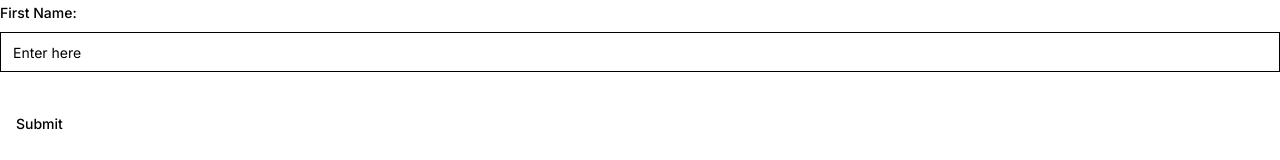
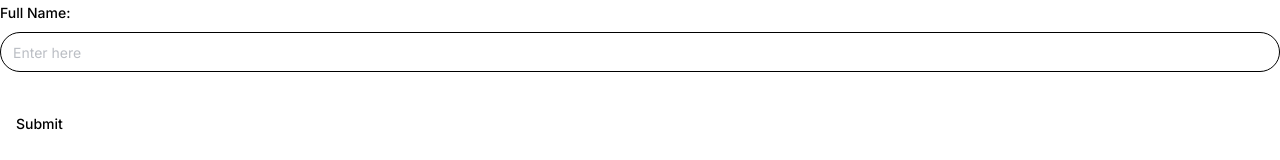
Before and after one commit to hallucinogenizer/portfolio-generator, a Next.js app in the folder frontend/: page / in a window 1280 px wide. Shown: the top 160 px of the page. Built offline with nearby package versions, Linux system fonts and the light colour scheme.

Commit message:
working name form

```diff
--- a/frontend/src/app/page.tsx
+++ b/frontend/src/app/page.tsx
@@ -2,8 +2,5 @@ import MainForm from "@/features/MainForm/MainForm";
 
 export default function Home() {
   return (
-    <main>
-      <MainForm />
-    </main>
-  );
+    <main><MainForm /></main>  )
 }
--- a/frontend/src/components/FormInput/FormInput.tsx
+++ b/frontend/src/components/FormInput/FormInput.tsx
@@ -9,7 +9,7 @@ import {
   FormLabel,
   FormMessage,
 } from "@/components/ui/form";
-import { Input } from "@/components/ui/input";
+import { Input } from "@/components/Input/Input";
 
 type Props = {
   name: string;
@@ -29,7 +29,7 @@ function FormInput({ name, label, placeholder = "Enter here", type }: Props) {
         <FormItem>
           <FormLabel>{label}</FormLabel>
           <FormControl>
-            <Input type={type} placeholder={placeholder} {...field} />
+            <Input type={type} placeholder={placeholder} errors={form.formState.errors} {...field} />
           </FormControl>
           <FormMessage />
         </FormItem>
--- /dev/null
+++ b/frontend/src/components/Input/Input.tsx
@@ -0,0 +1,31 @@
+import * as React from "react";
+import { FieldErrors } from "react-hook-form";
+
+import { cn } from "@/lib/utils";
+
+export interface InputProps
+  extends React.InputHTMLAttributes<HTMLInputElement> {
+  errors?: FieldErrors;
+}
+
+const Input = React.forwardRef<HTMLInputElement, InputProps>(
+  ({ className, type, errors, name, ...props }, ref) => {
+    const isError = name && errors && errors[name];
+    //TODO - Write test for this component's error states
+    return (
+      <input
+        type={type}
+        className={cn(
+          "flex h-10 w-full rounded-3xl border border-input px-3 py-2 text-sm text-text ring-offset-background file:border-0 file:bg-transparent file:text-sm file:font-medium placeholder:text-slate-800 placeholder:text-opacity-30 focus-visible:outline-none focus-visible:ring-2 focus-visible:ring-ring focus-visible:ring-offset-2 disabled:cursor-not-allowed disabled:opacity-50",
+          isError ? "bg-rose-50 text-rose-700" : "bg-input",
+          className,
+        )}
+        ref={ref}
+        {...props}
+      />
+    );
+  },
+);
+Input.displayName = "Input";
+
+export { Input };
--- a/frontend/src/features/MainForm/MainForm.tsx
+++ b/frontend/src/features/MainForm/MainForm.tsx
@@ -12,14 +12,17 @@ import FormInput from "@/components/FormInput/FormInput";
 
 
 const schema = yup.object({
-  firstName: yup.string().required(),
-  age: yup.number().positive().integer().required(),
+  name: yup.string().required().min(3).max(40)
 }).required();
 
 
 export default function MainForm() {
   const form = useForm<FormData>({
-    resolver: yupResolver(schema)
+    mode: "onChange",
+    resolver: yupResolver(schema),
+    defaultValues: {
+      name: ""
+    }
   });
   type FormData = yup.InferType<typeof schema>;
 
@@ -28,7 +31,7 @@ export default function MainForm() {
   return (
     <Form {...form}>
       <form onSubmit={form.handleSubmit(onSubmit)} className="space-y-8">
-        <FormInput name="firstName" label="First Name: " />
+        <FormInput name="name" label="Full Name: " />
         <Button type="submit">Submit</Button>
       </form>
     </Form>
```
